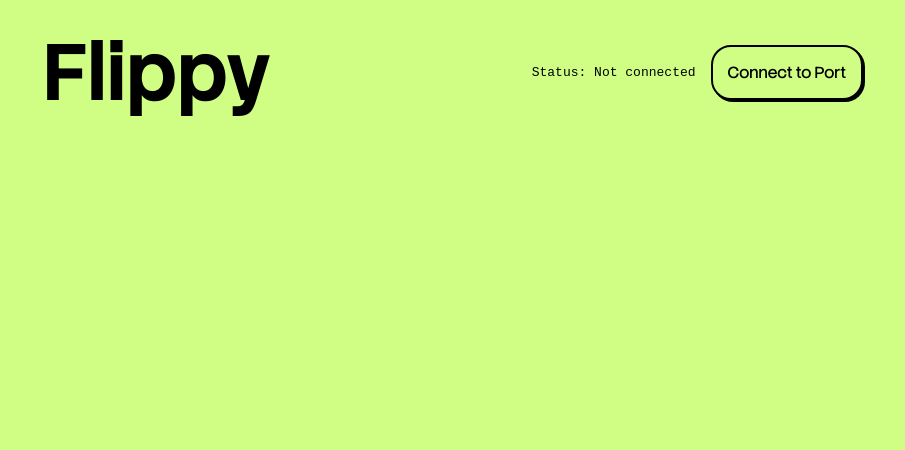
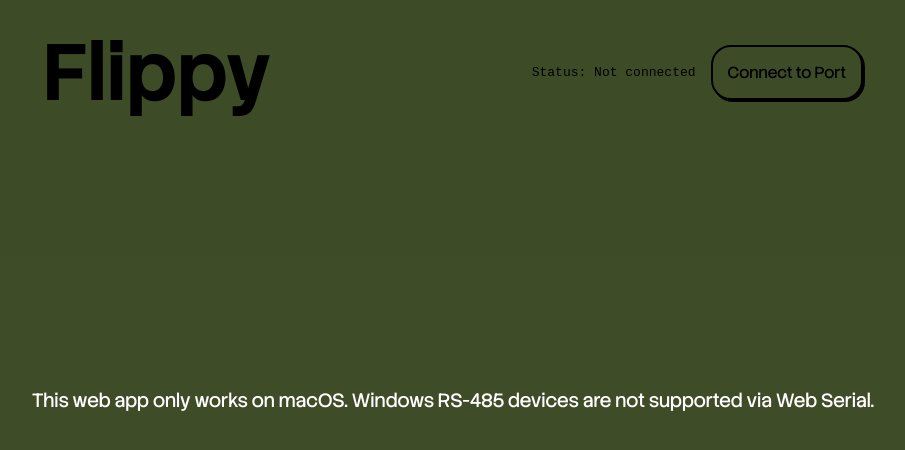
Before and after one commit to samtripp/samtripp.github.io, a plain HTML site: page index.html in a window 1280 px wide. Shown: the whole page, without its empty margins (187-1092 px from the left). Drawn offline with Linux system fonts and the light colour scheme.

Commit message:
re added filters and checking if mac

```diff
--- a/index.html
+++ b/index.html
@@ -22,6 +22,23 @@
             z-index: 1000;
         ">
             This web app only works in Chrome or Chromium-based browsers.
+        </div>
+
+        <div id="macWarning" style="
+            display: none;
+            position: fixed;
+            top: 0; left: 0;
+            width: 100%;
+            height: 100%;
+            background: rgba(0,0,0,0.7);
+            color: white;
+            font-size: 1.2em;
+            align-items: center;
+            justify-content: center;
+            text-align: center;
+            z-index: 1000;
+        ">
+            This web app only works on macOS. Windows RS-485 devices are not supported via Web Serial.
         </div>
 
         <div class="wrapper">
@@ -69,23 +86,36 @@
             import { erase, place, tiny } from './flipHelpers.js';
             import { displayMain, openPort } from './display.js';
 
+            let isMac = true;
+            let isChrom = true;
+
+            function checkMacOS() {
+                isMac = navigator.platform.toUpperCase().indexOf('MAC') >= 0;
+                if (!isMac) {
+                    const warning = document.getElementById("macWarning");
+                    warning.style.display = "flex";
+                }
+            }
+
+            window.addEventListener("DOMContentLoaded", checkMacOS);
+
             function checkChrome() {
-                const isChrome = /Chrome/.test(navigator.userAgent) && /Google Inc/.test(navigator.vendor);
+                isChrome = /Chrome/.test(navigator.userAgent) && /Google Inc/.test(navigator.vendor);
                 if (!isChrome) {
                     const warning = document.getElementById("chromeWarning");
                     warning.style.display = "flex";
                     console.log('not chrome')
                 }
             }
-
-            // Run on page load
-            window.addEventListener("DOMContentLoaded", checkChrome);
+            if(isMac) {
+                window.addEventListener("DOMContentLoaded", checkChrome);
+            }
 
             let selectedPort;
 
             document.getElementById("connect").addEventListener("click", async () => {
                 try {
-                    selectedPort = await navigator.serial.requestPort();
+                    selectedPort = await navigator.serial.requestPort({ filters: [{ usbVendorId: 0x10c4 }] });
                     await openPort(selectedPort);
                     document.getElementById("status").textContent = "Status: Connected!";
                     document.querySelector(".form").classList.add('show');
```
